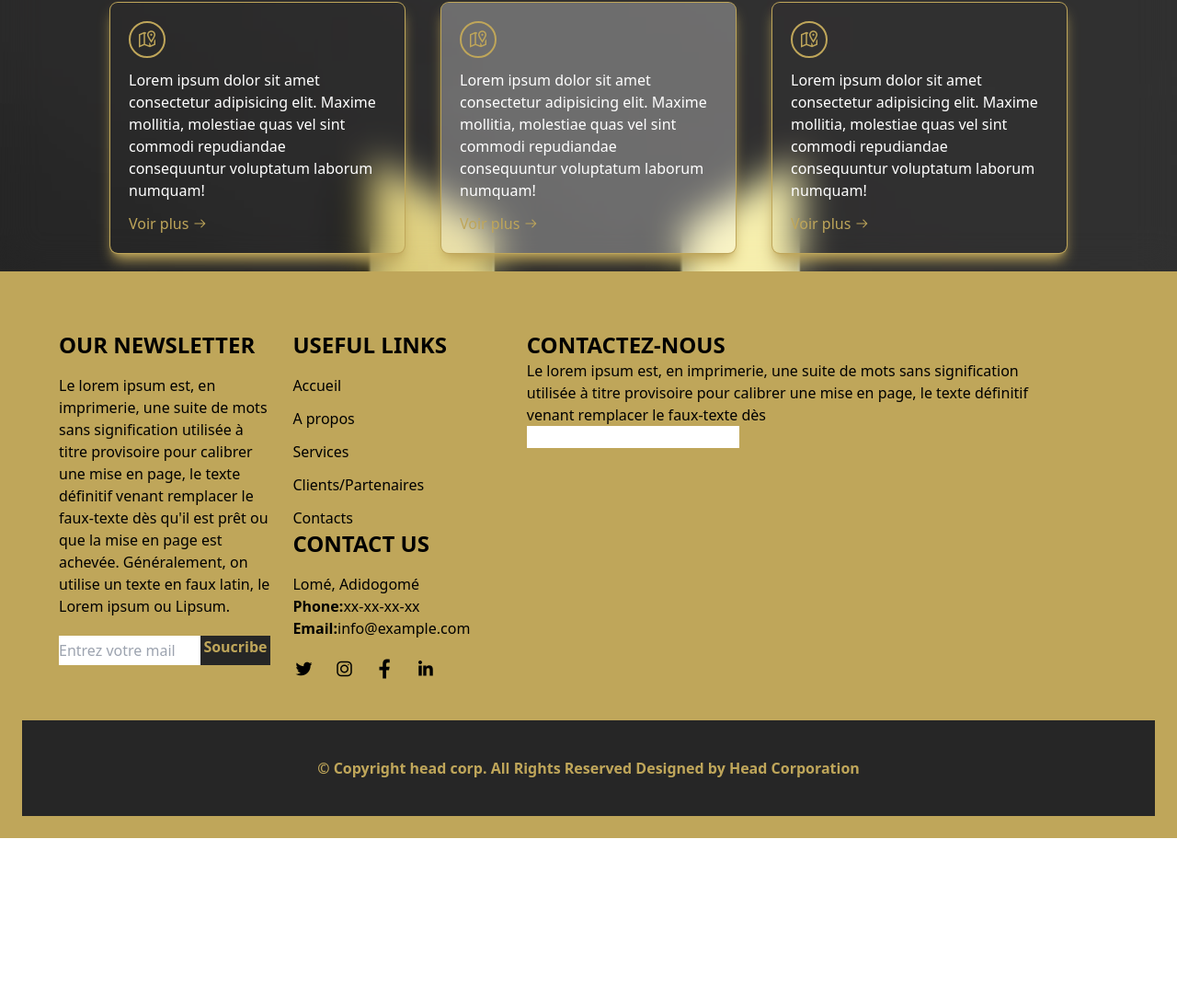
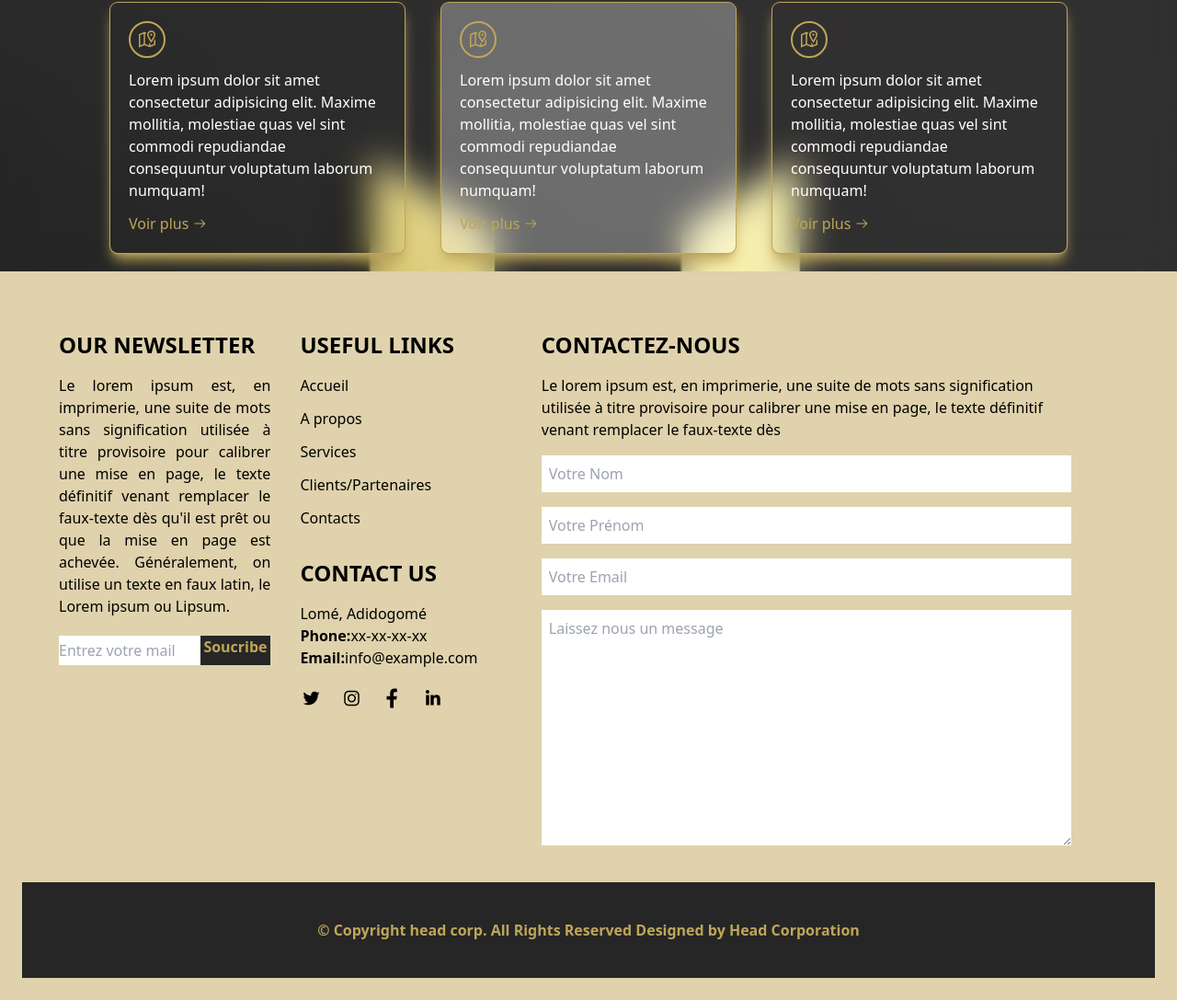
Before and after one commit to Wingrammer/headcorpcom, a website: page public/index.html in a window 1280 px wide. Shown: the part 1590-2677 px from the top of the page at 92% size. Before the commit the page ends 2501 px from the top, so only its background shows below. Drawn offline with nearby package versions, Linux system fonts and the light colour scheme.

Commit message:
footer-Suite

```diff
--- a/package.json
+++ b/package.json
@@ -4,7 +4,7 @@
   "description": "",
   "main": "index.js",
   "scripts": {
-   "build-css":"tailwindcss -i ./src/style.css -o ./public/style.css"
+    "build-css": "tailwindcss -i ./src/style.css -o ./public/style.css"
   },
   "keywords": [],
   "author": "",
--- a/public/index.html
+++ b/public/index.html
@@ -10,7 +10,7 @@
 </head>
 <body class="">
     <!--HEADER-->
-    <header class="shadow-lg bg-black-100 sticky top-0 flex flex-row lg:flex-col items-center text-goldHead justify-between lg:justify-center p-4 lg:p-2 bg-blacka text-4xl lg:text-xl">
+    <header class="shadow-lg sticky top-0 flex flex-row lg:flex-col items-center text-goldHead justify-between lg:justify-center p-4 lg:p-2 bg-blacka text-4xl lg:text-xl">
         <div class="flex items-center h-auto w-auto my-4">
             <a href="#" class="hover:opacity-50">
                 <img src="./images/logoor.jpeg" alt="" width="100">
@@ -167,12 +167,12 @@
     <!--END BODY-->
 
      <!--FOOTER-->
-    <footer class="flex flex-col items-center justify-center p-6 bg-goldHead backdrop-blur-flou">
-       <div class="flex flex-wrap space-x-0 sm:space-x-6 m-10">
-        <div class="w-full sm:w-1/2 lg:w-1/5 space-y-5">
+    <footer class="flex flex-col items-center justify-center p-6 bg-opacity-50 bg-goldHead">
+       <div class="flex flex-wrap space-x-0 sm:space-x-2 lg:space-x-8 m-10">
+         <div class="w-full sm:w-1/2 lg:w-1/5 space-y-5">
             <div class="space-y-4">
                 <span class="font-bold text-2xl">OUR NEWSLETTER</span>
-                <p>
+                <p class="block text-justify">
                     Le lorem ipsum est, en imprimerie, une suite de mots sans signification utilisée à titre provisoire pour calibrer une mise en page, le texte définitif venant remplacer le faux-texte dès qu'il est prêt ou que la mise en page est achevée. Généralement, on utilise un texte en faux latin, le Lorem ipsum ou Lipsum.
                 </p>
             </div>
@@ -180,13 +180,13 @@
                 <input type="text" class="w-2/3 h-full" placeholder="Entrez votre mail">
                 <a href="#" class="w-1/3 bg-blacka text-goldHead h-full text-center font-bold hover:text-white">Soucribe</a>
             </div>
-        </div>
-        <div class="w-full sm:w-1/2 lg:w-1/5">
-            <div class="space-y-4">
+         </div>
+         <div class="w-full sm:w-1/2 lg:w-1/5 flex flex-col sm:flex-row lg:flex-col">
+            <div class="space-y-4 mb-8">
                 <span class="font-bold text-2xl">
                     USEFUL LINKS
                 </span>
-                <div class=" flex flex-col space-y-3">
+                <div class=" flex flex-col space-y-3 w-auto">
                     <a href="#" class="hover:border-b-4 border-spacing-2 w-auto">Accueil</a>
                    <a href="#" class="hover:border-b-4 border-spacing-2">A propos</a>
                     <a href="#" class="hover:border-b-4 border-spacing-2">Services</a>
@@ -194,7 +194,7 @@
                    <a href="#" class="hover:border-b-4 border-spacing-2">Contacts</a>
                 </div>
             </div>
-            <div class="space-y-4">
+            <div class="space-y-4 ">
                 <span class="font-bold text-2xl">CONTACT US</span>
                 <P>
                     Lomé, Adidogomé <br>
@@ -203,29 +203,32 @@
                 </P>
                 <div class="flex space-x-5 text-2xl items-center">
                     <a href="#">
-                        <i class="lab la-twitter hover:opacity-50 hover:text-white"></i>
+                        <i class="lab la-twitter  hover:opacity-60"></i>
                     </a>
                     <a href="#">
-                        <i class="lab la-instagram hover:opacity-50 hover:text-white"></i>
+                        <i class="lab la-instagram hover:opacity-60"></i>
                     </a>
                    <a href="#">
-                    <i class="lab la-facebook-f hover:opacity-50 hover:text-white"></i>
+                    <i class="lab la-facebook-f hover:opacity-60"></i>
                    </a>
                    <a href="#">
-                    <i class="lab la-linkedin-in hover:opacity-50 hover:text-white"></i>
+                    <i class="lab la-linkedin-in  hover:opacity-60"></i>
                    </a>
                 </div>
             </div>
-        </div>
-        <div class="w-full lg:w-2/4">
+          </div>
+         <div class="w-full lg:w-2/4 space-y-4">
             <span class="font-bold text-2xl">CONTACTEZ-NOUS</span>
             <P>
                 Le lorem ipsum est, en imprimerie, une suite de mots sans signification utilisée à titre provisoire pour calibrer une mise en page, le texte définitif venant remplacer le faux-texte dès
             </P>
-            <form action="post">
-                <input type="text">
+            <form action="post" class="space-y-4 flex flex-col">
+                <input type="text" class="w-ful h-auto p-2" placeholder="Votre Nom">
+                <input type="text" class="w-ful h-auto p-2" placeholder="Votre Prénom">
+                <input type="email" class="w-ful h-auto p-2" placeholder="Votre Email">
+                <textarea name="" id="" cols="20" rows="10" placeholder="Laissez nous un message" class="w-ful h-auto p-2" ></textarea>
             </form>
-        </div>
+          </div>
        </div>
        <div class="w-full h-auto bg-blacka text-center text-goldHead font-bold p-10">
             <p>
```
Also changed, not shown: public/style.css, 1 other file.
